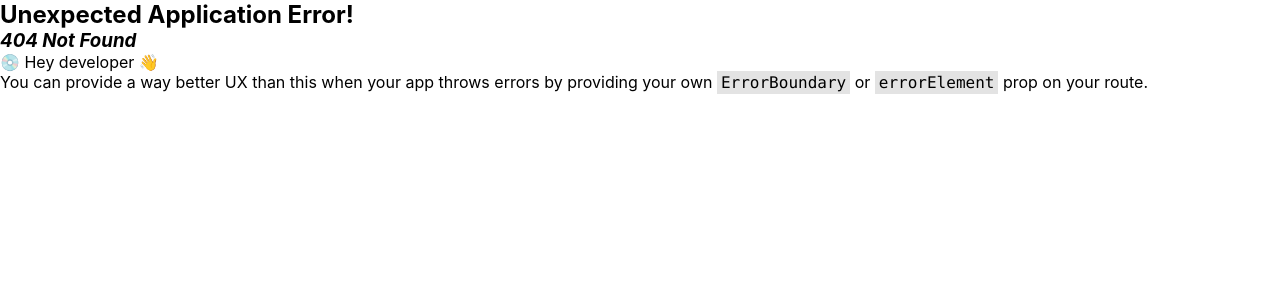
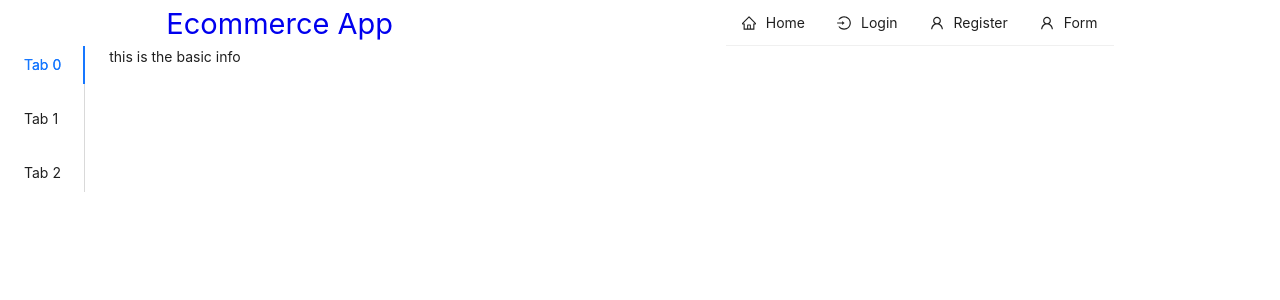
Before and after one commit to Bikramghimire/Marathon, a React (Create React App) app in the folder frontend/: page /tab in a window 1280 px wide. Before the commit this address had no page. Shown: the top 300 px of the page. Built offline with nearby package versions, Linux system fonts and the light colour scheme.

Commit message:
multi steps tabs

```diff
--- /dev/null
+++ b/frontend/src/pages/tabs/BasicInfo.tsx
@@ -0,0 +1,11 @@
+import React from "react";
+
+const BasicInfo = () => {
+  return (
+    <div>
+      <p>this is the basic info</p>
+    </div>
+  );
+};
+
+export default BasicInfo;
--- /dev/null
+++ b/frontend/src/pages/tabs/Location.tsx
@@ -0,0 +1,11 @@
+import React from "react";
+
+const Location = () => {
+  return (
+    <div>
+      <p>Location</p>
+    </div>
+  );
+};
+
+export default Location;
--- /dev/null
+++ b/frontend/src/pages/tabs/Other.tsx
@@ -0,0 +1,11 @@
+import React from "react";
+
+const Other = () => {
+  return (
+    <div>
+      <p>others</p>
+    </div>
+  );
+};
+
+export default Other;
--- /dev/null
+++ b/frontend/src/pages/tabs/index.tsx
@@ -0,0 +1,37 @@
+import React from "react";
+import { Tabs } from "antd";
+import BasicInfo from "./BasicInfo";
+import Location from "./Location";
+import Other from "./Other";
+
+const onChange = (key: string) => {
+  console.log(key);
+};
+
+const components = [
+  { key: "0", children: <BasicInfo /> },
+  {
+    key: "1",
+    children: <Location />,
+  },
+  {
+    key: "2",
+    children: <Other />,
+  },
+];
+const Tabing: React.FC = () => {
+  return (
+    <Tabs
+      tabPosition="left"
+      items={components.map((item) => {
+        return {
+          label: `Tab ${item.key}`,
+          key: item.key,
+          children: item.children,
+        };
+      })}
+    />
+  );
+};
+
+export default Tabing;
--- a/frontend/src/routes/index.tsx
+++ b/frontend/src/routes/index.tsx
@@ -24,6 +24,7 @@ import Enchance from "../pages/enchance";
 import Moment from "../pages/moment";
 import Flex from "../pages/flex";
 import Reusable from "../pages/reusable";
+import Tabing from "../pages/tabs";
 
 export const router = createBrowserRouter(
   createRoutesFromElements(
@@ -44,6 +45,7 @@ export const router = createBrowserRouter(
         <Route path="/moment" element={<Moment />} />
         <Route path="/flex" element={<Flex></Flex>} />
         <Route path="/reusable" element={<Reusable />} />
+        <Route path="/tab" element={<Tabing />} />
       </Route>
     </>
   )
```
